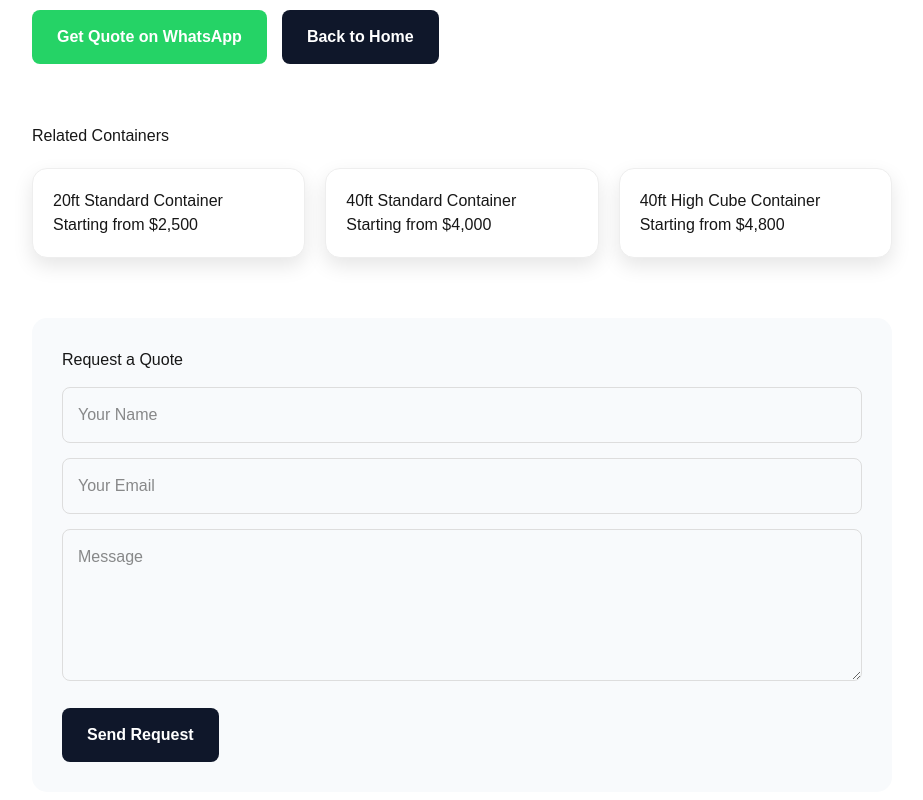
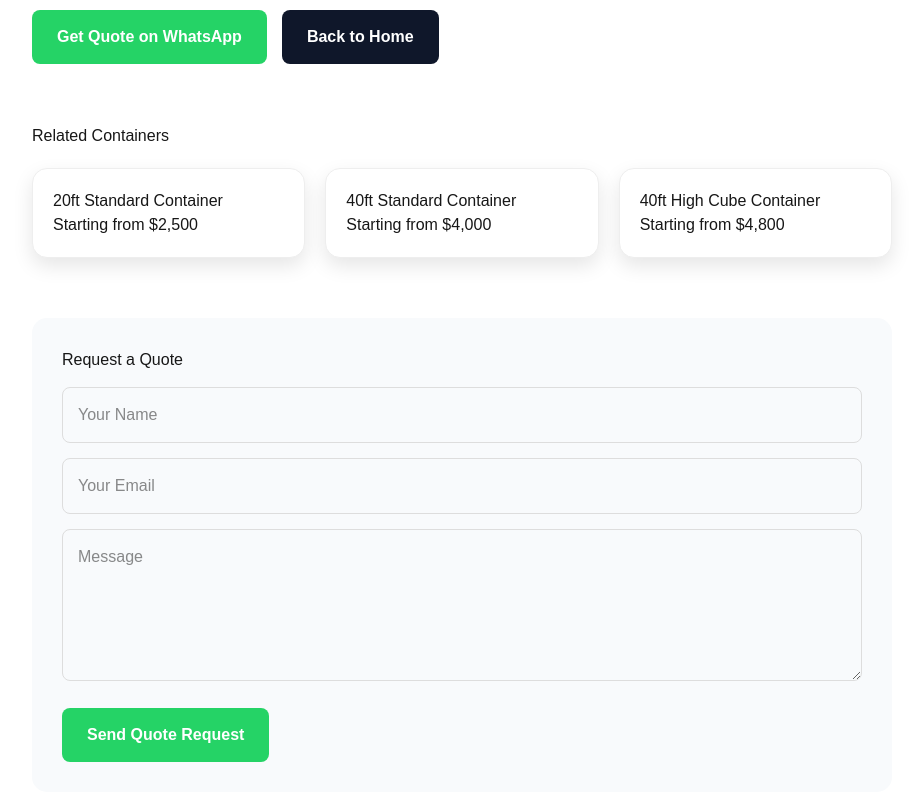
Before and after one commit to GlobalboxShippingCo/globalbox-containers, a Next.js app: page /containers/20ft-standard-container in a window 1280 px wide. Shown: the part 1372-2172 px from the top of the page, without its empty margins (178-1101 px from the left). Built offline with nearby package versions, Linux system fonts and the light colour scheme.

Commit message:
Integrated QuoteForm component

```diff
--- /dev/null
+++ b/app/components/QuoteForm.tsx
@@ -0,0 +1,90 @@
+"use client";
+
+export default function QuoteForm() {
+  const handleSubmit = (e: React.FormEvent<HTMLFormElement>) => {
+    e.preventDefault();
+
+    const form = e.currentTarget;
+
+    const name = (form.elements.namedItem("name") as HTMLInputElement).value;
+    const email = (form.elements.namedItem("email") as HTMLInputElement).value;
+    const message = (form.elements.namedItem("message") as HTMLTextAreaElement).value;
+
+    const whatsappMessage = `New Container Quote Request
+
+Name: ${name}
+Email: ${email}
+
+Message:
+${message}`;
+
+    window.open(
+      `https://wa.me/18606897427?text=${encodeURIComponent(
+        whatsappMessage
+      )}`,
+      "_blank"
+    );
+  };
+
+  return (
+    <form onSubmit={handleSubmit}>
+      <input
+        type="text"
+        name="name"
+        placeholder="Your Name"
+        required
+        style={{
+          width: "100%",
+          padding: "15px",
+          marginTop: "15px",
+          borderRadius: "8px",
+          border: "1px solid #ddd",
+        }}
+      />
+
+      <input
+        type="email"
+        name="email"
+        placeholder="Your Email"
+        required
+        style={{
+          width: "100%",
+          padding: "15px",
+          marginTop: "15px",
+          borderRadius: "8px",
+          border: "1px solid #ddd",
+        }}
+      />
+
+      <textarea
+        name="message"
+        placeholder="Message"
+        rows={5}
+        required
+        style={{
+          width: "100%",
+          padding: "15px",
+          marginTop: "15px",
+          borderRadius: "8px",
+          border: "1px solid #ddd",
+        }}
+      />
+
+      <button
+        type="submit"
+        style={{
+          marginTop: "20px",
+          padding: "15px 25px",
+          background: "#25D366",
+          color: "white",
+          border: "none",
+          borderRadius: "8px",
+          fontWeight: "bold",
+          cursor: "pointer",
+        }}
+      >
+        Send Quote Request
+      </button>
+    </form>
+  );
+}
--- a/app/containers/[slug]/page.tsx
+++ b/app/containers/[slug]/page.tsx
@@ -1,4 +1,5 @@
 import Image from "next/image";
+import QuoteForm from "@/app/components/QuoteForm";
 type Props = {
   params: Promise<{
     slug: string;
@@ -218,7 +219,8 @@ We provide fast and reliable container delivery across the United States and int
     </a>
   </div>
 </div>
-{/* REQUEST QUOTE */}
+
+ {/* REQUEST QUOTE */}
 <div
   style={{
     marginTop: "60px",
@@ -229,56 +231,7 @@ We provide fast and reliable container delivery across the United States and int
 >
   <h2>Request a Quote</h2>
 
-  <input
-    type="text"
-    placeholder="Your Name"
-    style={{
-      width: "100%",
-      padding: "15px",
-      marginTop: "15px",
-      borderRadius: "8px",
-      border: "1px solid #ddd",
-    }}
-  />
-
-  <input
-    type="email"
-    placeholder="Your Email"
-    style={{
-      width: "100%",
-      padding: "15px",
-      marginTop: "15px",
-      borderRadius: "8px",
-      border: "1px solid #ddd",
-    }}
-  />
-
-  <textarea
-    placeholder="Message"
-    rows={5}
-    style={{
-      width: "100%",
-      padding: "15px",
-      marginTop: "15px",
-      borderRadius: "8px",
-      border: "1px solid #ddd",
-    }}
-  />
-
-  <button
-    style={{
-      marginTop: "20px",
-      padding: "15px 25px",
-      background: "#0f172a",
-      color: "white",
-      border: "none",
-      borderRadius: "8px",
-      fontWeight: "bold",
-      cursor: "pointer",
-    }}
-  >
-    Send Request
-  </button>
+  <QuoteForm />
 </div>
     </div>
   );
```
